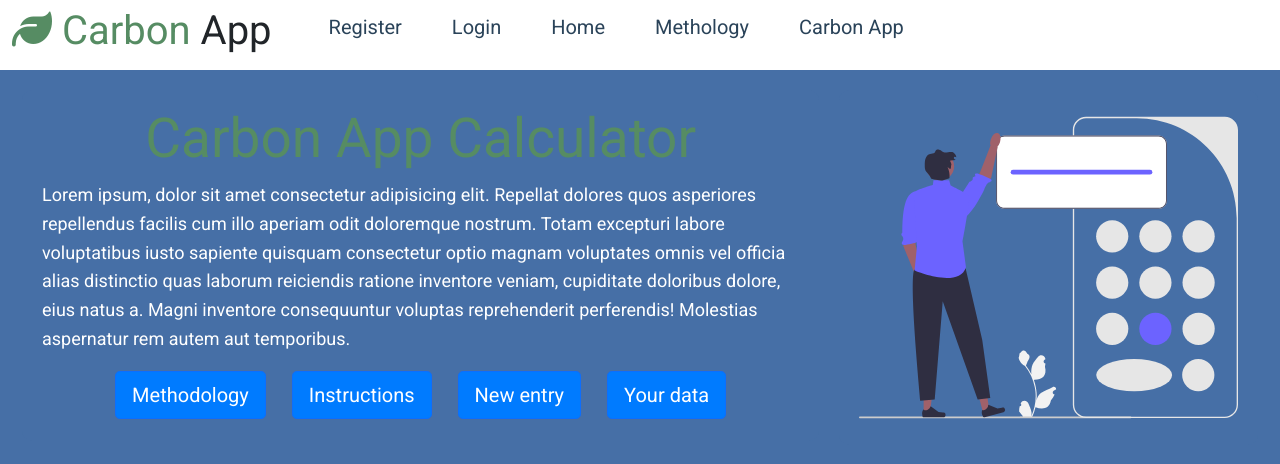
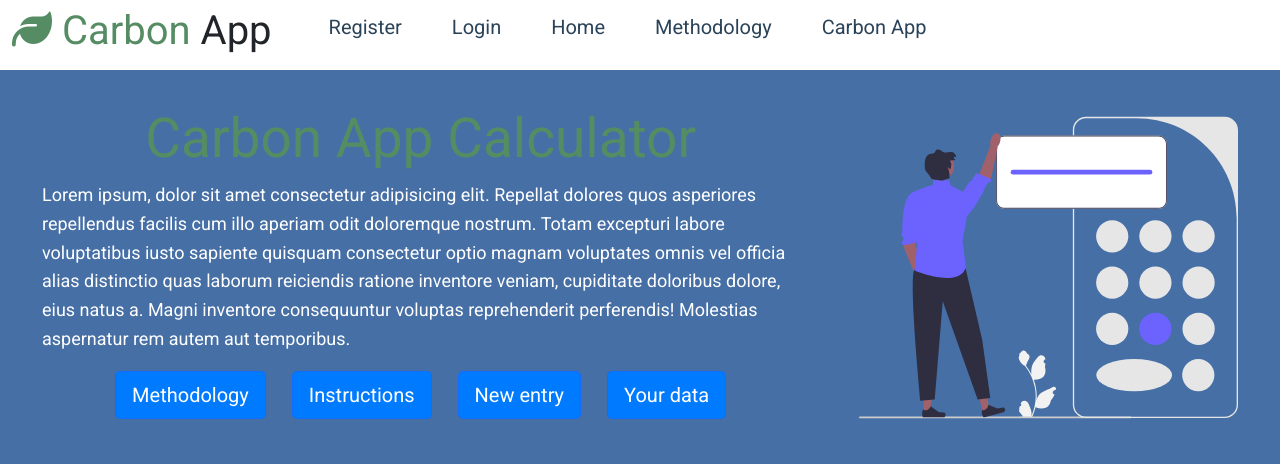
Before and after one commit to dannynewyen-svg/carbon_app_2025, a Flask app: page /carbon_app in a window 1280 px wide. Shown: the top 464 px of the page. Run offline with Flask 2, Linux system fonts and the light colour scheme; some libraries are stand-ins or nearby versions.

Commit message:
Update layout.html

```diff
--- a/capp/templates/layout.html
+++ b/capp/templates/layout.html
@@ -57,7 +57,7 @@
                         <a href="{{url_for('home.home_home')}}">Home</a>
                     </li>
                     <li>
-                        <a href="{{url_for('methodology.methodology_home')}}">Methology</a>
+                        <a href="{{url_for('methodology.methodology_home')}}">Methodology</a>
                     </li>
                     <li>
                         <a href="{{url_for('carbon_app.carbon_app_home')}}">Carbon App</a>
@@ -98,4 +98,5 @@
         <script src="https://stackpath.bootstrapcdn.com/bootstrap/4.3.1/js/bootstrap.min.js" integrity="sha384-JjSmVgyd0p3pXB1rRibZUAYoIIy6OrQ6VrjIEaFf/nJGzIxFDsf4x0xIM+B07jRM" crossorigin="anonymous"></script>
 
     </body>
+
 </html>
```
